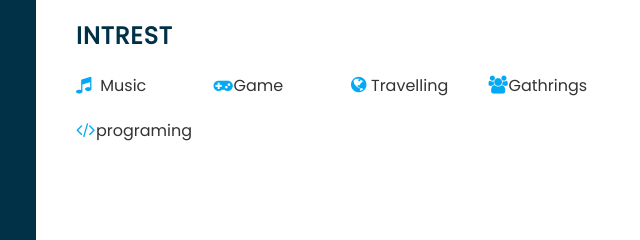
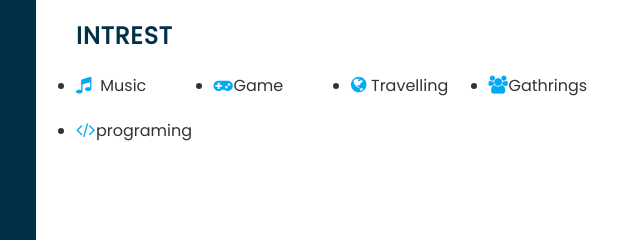
Before and after one commit to pratik650/Dynamic_resume, a plain HTML site: page index.html in a window 1280 px wide. Shown: the part 1047-1287 px from the top of the page, 474-1114 px from the left. Drawn offline with Linux system fonts and the light colour scheme.

Commit message:
Update styles.css

```diff
--- a/styles.css
+++ b/styles.css
@@ -202,8 +202,8 @@ h4{
     grid-template-columns:repeat(4,1fr);
 }
 .intrest ul li {
-    list-style: none;
-    align-items:stretch;
+/*     list-style: none;
+    align-items:stretch; */
     color: #333;
     font-weight:500;
     margin: 10px 0;
```
